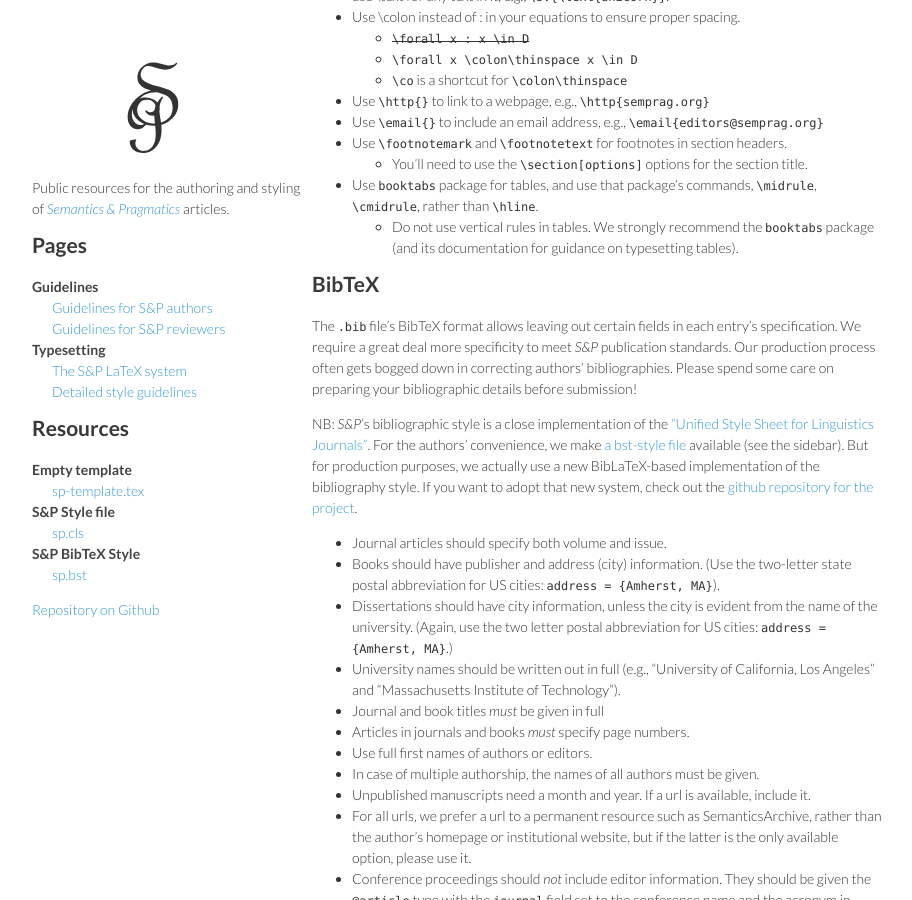
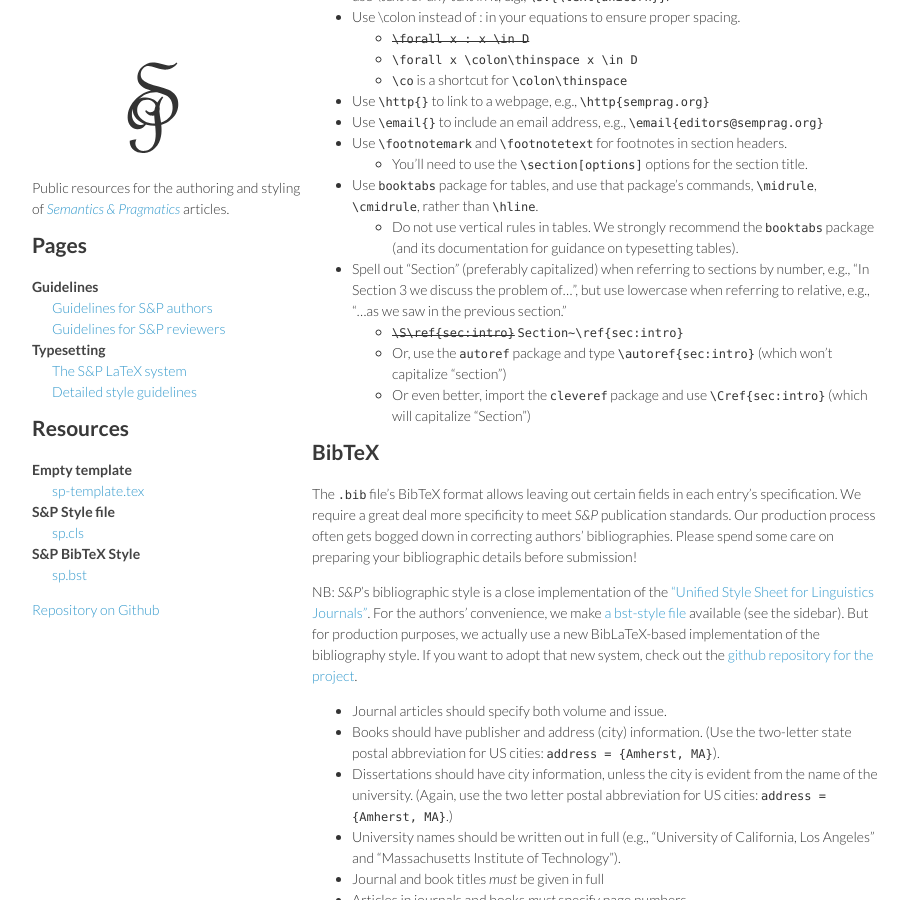
Before and after one commit to semprag/semprag.github.io, a Jekyll site: the page built from style.md, in a window 1280 px wide and 900 px high, scrolled down 2522 px. Shown: the whole window, without its empty margins (178-1090 px from the left). Built offline with Jekyll 4.4.1, drawn with Linux system fonts in a browser that asks for light colours.

Commit message:
Add Section spelling preference

```diff
--- a/style.md
+++ b/style.md
@@ -98,6 +98,11 @@ Believe it or not, the above are the main stumbling blocks for a quick conversio
   - You'll need to use the `\section[options]` options for the section title.
 - Use `booktabs` package for tables, and use that package's commands, `\midrule`, `\cmidrule`, rather than `\hline`.
   - Do not use vertical rules in tables. We strongly recommend the `booktabs` package (and its documentation for guidance on typesetting tables).
+- Spell out "Section" (preferably capitalized) when referring to sections by number, e.g., "In Section 3 we discuss the problem of...", but use lowercase when referring to relative, e.g., "...as we saw in the previous section."
+  - <del><code>\S\ref{sec:intro}</code></del> `Section~\ref{sec:intro}`
+  - Or, use the `autoref` package and type `\autoref{sec:intro}` (which won't capitalize "section")
+  - Or even better, import the `cleveref` package and use `\Cref{sec:intro}` (which will capitalize "Section")
+
 
 ## BibTeX
 
```
